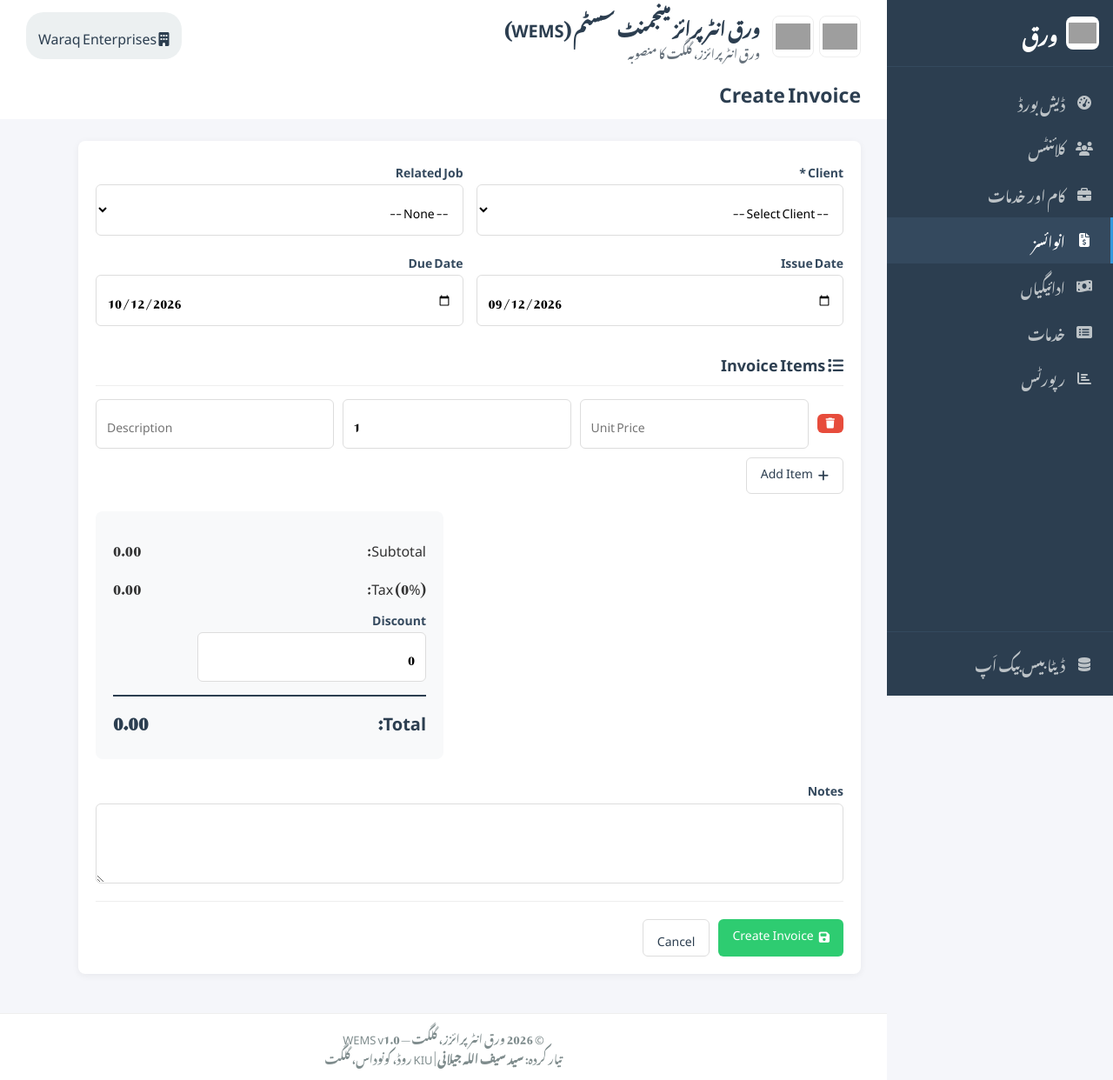
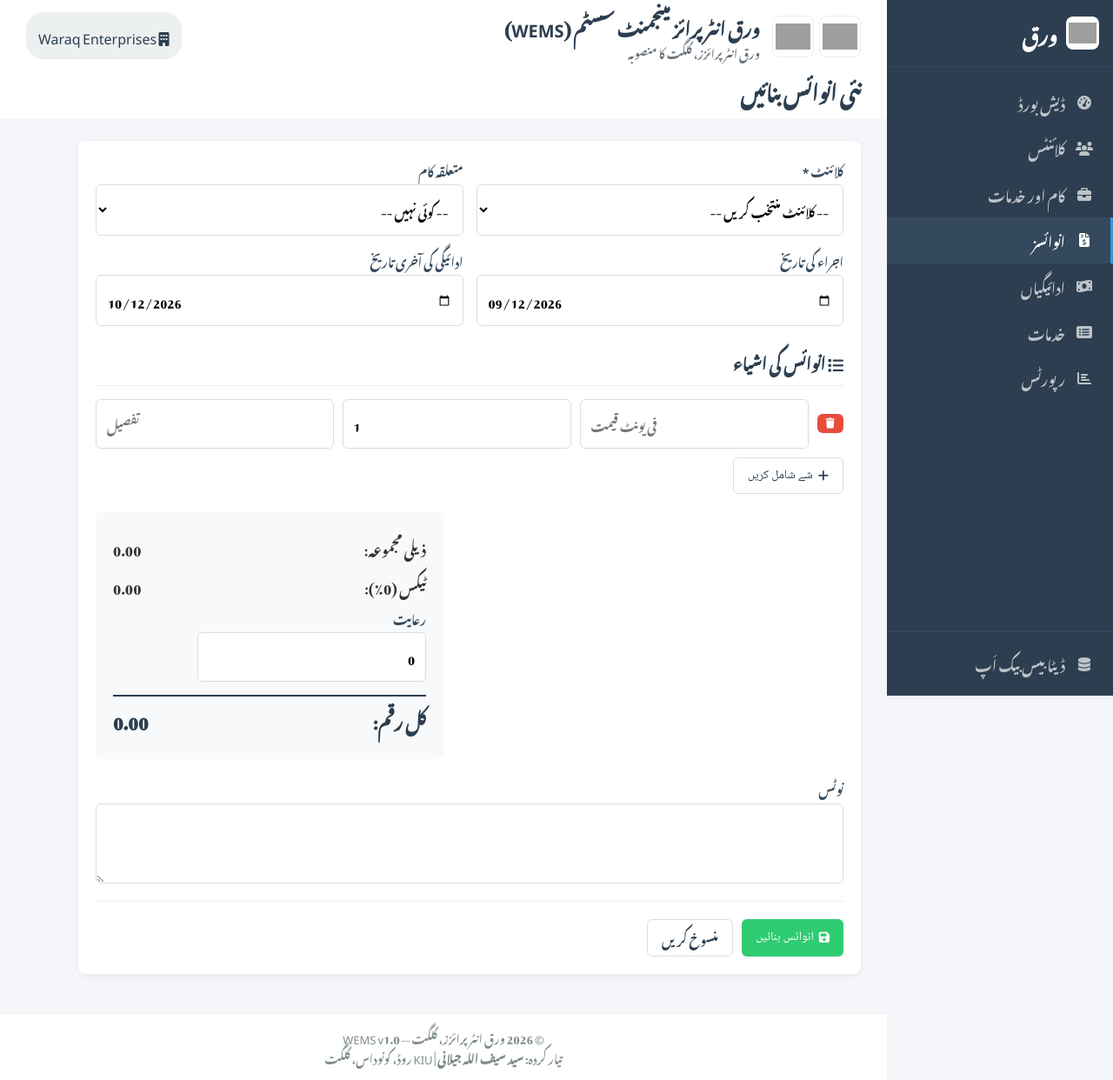
Before and after one commit to xl8saif/WEMS, a Flask app: page /invoices/create in a window 1280 px wide. Shown: the whole page at 87% size. Run offline with Flask 3, Linux system fonts and the light colour scheme; data comes from the database, SQL or seed files in the repository; data that the repository does not hold is empty; grey boxes are pictures that could not be loaded.

Commit message:
Localize invoice creation workflow to Urdu

```diff
--- a/templates/invoices/create.html
+++ b/templates/invoices/create.html
@@ -1,93 +1,20 @@
 {% extends "base.html" %}
-{% block title %}Create Invoice - WEMS{% endblock %}
-{% block page_title %}Create Invoice{% endblock %}
+{% block title %}نئی انوائس — WEMS{% endblock %}
+{% block page_title %}نئی انوائس بنائیں{% endblock %}
 {% block content %}
-<div class="card form-card">
-    <form method="post" class="form" id="invoiceForm">
-        <div class="form-row">
-            <div class="form-group">
-                <label for="client_id">Client *</label>
-                <select id="client_id" name="client_id" required class="form-select" onchange="loadClientJobs()">
-                    <option value="">-- Select Client --</option>
-                    {% for client in clients %}
-                    <option value="{{ client.id }}">{{ client.name }}</option>
-                    {% endfor %}
-                </select>
-            </div>
-            <div class="form-group">
-                <label for="job_id">Related Job</label>
-                <select id="job_id" name="job_id" class="form-select"><option value="">-- None --</option></select>
-            </div>
-        </div>
-        <div class="form-row">
-            <div class="form-group">
-                <label for="issue_date">Issue Date</label>
-                <input type="date" id="issue_date" name="issue_date" class="form-input">
-            </div>
-            <div class="form-group">
-                <label for="due_date">Due Date</label>
-                <input type="date" id="due_date" name="due_date" class="form-input">
-            </div>
-        </div>
-        <h3 class="section-title"><i class="fas fa-list"></i> Invoice Items</h3>
-        <div id="items-container">
-            <div class="invoice-item-row">
-                <input type="text" name="item_description[]" placeholder="Description" class="form-input" required>
-                <input type="number" name="item_quantity[]" placeholder="Qty" value="1" step="0.1" class="form-input qty-input" onchange="calculateTotals()">
-                <input type="number" name="item_unit_price[]" placeholder="Unit Price" step="0.01" class="form-input price-input" onchange="calculateTotals()">
-                <button type="button" class="btn btn-danger btn-sm" onclick="this.parentElement.remove(); calculateTotals();"><i class="fas fa-trash"></i></button>
-            </div>
-        </div>
-        <button type="button" class="btn btn-outline" onclick="addItemRow()"><i class="fas fa-plus"></i> Add Item</button>
-        <div class="invoice-summary">
-            <div class="summary-row"><span>Subtotal:</span><span id="subtotal">0.00</span></div>
-            <div class="summary-row"><span>Tax (0%):</span><span id="tax">0.00</span></div>
-            <div class="form-row"><div class="form-group"><label>Discount</label><input type="number" name="discount" id="discount" value="0" step="0.01" class="form-input" onchange="calculateTotals()"></div></div>
-            <div class="summary-row total"><span>Total:</span><span id="total">0.00</span></div>
-        </div>
-        <div class="form-group">
-            <label for="notes">Notes</label>
-            <textarea id="notes" name="notes" rows="2" class="form-input"></textarea>
-        </div>
-        <div class="form-actions">
-            <button type="submit" class="btn btn-success"><i class="fas fa-save"></i> Create Invoice</button>
-            <a href="{{ url_for('invoices_list') }}" class="btn btn-outline">Cancel</a>
-        </div>
-    </form>
-</div>
+<div class="card form-card"><form method="post" class="form" id="invoiceForm">
+<div class="form-row"><div class="form-group"><label for="client_id">کلائنٹ *</label><select id="client_id" name="client_id" required class="form-select" onchange="loadClientJobs()"><option value="">-- کلائنٹ منتخب کریں --</option>{% for client in clients %}<option value="{{ client.id }}">{{ client.name }}</option>{% endfor %}</select></div><div class="form-group"><label for="job_id">متعلقہ کام</label><select id="job_id" name="job_id" class="form-select"><option value="">-- کوئی نہیں --</option></select></div></div>
+<div class="form-row"><div class="form-group"><label for="issue_date">اجراء کی تاریخ</label><input type="date" id="issue_date" name="issue_date" class="form-input" dir="ltr"></div><div class="form-group"><label for="due_date">ادائیگی کی آخری تاریخ</label><input type="date" id="due_date" name="due_date" class="form-input" dir="ltr"></div></div>
+<h3 class="section-title"><i class="fas fa-list"></i> انوائس کی اشیاء</h3><div id="items-container"><div class="invoice-item-row"><input type="text" name="item_description[]" placeholder="تفصیل" class="form-input" required><input type="number" name="item_quantity[]" placeholder="مقدار" value="1" step="0.1" class="form-input qty-input" onchange="calculateTotals()"><input type="number" name="item_unit_price[]" placeholder="فی یونٹ قیمت" step="0.01" class="form-input price-input" onchange="calculateTotals()"><button type="button" class="btn btn-danger btn-sm" onclick="this.parentElement.remove(); calculateTotals();"><i class="fas fa-trash"></i></button></div></div>
+<button type="button" class="btn btn-outline" onclick="addItemRow()"><i class="fas fa-plus"></i> شے شامل کریں</button>
+<div class="invoice-summary"><div class="summary-row"><span>ذیلی مجموعہ:</span><span id="subtotal">0.00</span></div><div class="summary-row"><span>ٹیکس (0٪):</span><span id="tax">0.00</span></div><div class="form-row"><div class="form-group"><label>رعایت</label><input type="number" name="discount" id="discount" value="0" step="0.01" class="form-input" onchange="calculateTotals()"></div></div><div class="summary-row total"><span>کل رقم:</span><span id="total">0.00</span></div></div>
+<div class="form-group"><label for="notes">نوٹس</label><textarea id="notes" name="notes" rows="2" class="form-input"></textarea></div>
+<div class="form-actions"><button type="submit" class="btn btn-success"><i class="fas fa-save"></i> انوائس بنائیں</button><a href="{{ url_for('invoices_list') }}" class="btn btn-outline">منسوخ کریں</a></div>
+</form></div>
 <script>
-function addItemRow() {
-    const container = document.getElementById('items-container');
-    const row = document.createElement('div');
-    row.className = 'invoice-item-row';
-    row.innerHTML = `<input type="text" name="item_description[]" placeholder="Description" class="form-input" required><input type="number" name="item_quantity[]" placeholder="Qty" value="1" step="0.1" class="form-input qty-input" onchange="calculateTotals()"><input type="number" name="item_unit_price[]" placeholder="Unit Price" step="0.01" class="form-input price-input" onchange="calculateTotals()"><button type="button" class="btn btn-danger btn-sm" onclick="this.parentElement.remove(); calculateTotals();"><i class="fas fa-trash"></i></button>`;
-    container.appendChild(row);
-}
-function calculateTotals() {
-    let subtotal = 0;
-    document.querySelectorAll('.invoice-item-row').forEach(row => {
-        const qty = parseFloat(row.querySelector('.qty-input').value) || 0;
-        const price = parseFloat(row.querySelector('.price-input').value) || 0;
-        subtotal += qty * price;
-    });
-    const discount = parseFloat(document.getElementById('discount').value) || 0;
-    document.getElementById('subtotal').textContent = subtotal.toFixed(2);
-    document.getElementById('tax').textContent = '0.00';
-    document.getElementById('total').textContent = (subtotal - discount).toFixed(2);
-}
-async function loadClientJobs() {
-    const clientId = document.getElementById('client_id').value;
-    const jobSelect = document.getElementById('job_id');
-    jobSelect.innerHTML = '<option value="">-- None --</option>';
-    if (!clientId) return;
-    try {
-        const res = await fetch(`/api/client/${clientId}/jobs`);
-        const jobs = await res.json();
-        jobs.forEach(job => { const opt = document.createElement('option'); opt.value = job.id; opt.textContent = `${job.job_title} - ${job.cost}`; jobSelect.appendChild(opt); });
-    } catch(e) { console.error(e); }
-}
-document.getElementById('issue_date').valueAsDate = new Date();
-const due = new Date(); due.setDate(due.getDate() + 30);
-document.getElementById('due_date').valueAsDate = due;
+function addItemRow(){const container=document.getElementById('items-container');const row=document.createElement('div');row.className='invoice-item-row';row.innerHTML=`<input type="text" name="item_description[]" placeholder="تفصیل" class="form-input" required><input type="number" name="item_quantity[]" placeholder="مقدار" value="1" step="0.1" class="form-input qty-input" onchange="calculateTotals()"><input type="number" name="item_unit_price[]" placeholder="فی یونٹ قیمت" step="0.01" class="form-input price-input" onchange="calculateTotals()"><button type="button" class="btn btn-danger btn-sm" onclick="this.parentElement.remove(); calculateTotals();"><i class="fas fa-trash"></i></button>`;container.appendChild(row);}
+function calculateTotals(){let subtotal=0;document.querySelectorAll('.invoice-item-row').forEach(row=>{const qty=parseFloat(row.querySelector('.qty-input').value)||0;const price=parseFloat(row.querySelector('.price-input').value)||0;subtotal+=qty*price;});const discount=parseFloat(document.getElementById('discount').value)||0;document.getElementById('subtotal').textContent=subtotal.toFixed(2);document.getElementById('tax').textContent='0.00';document.getElementById('total').textContent=(subtotal-discount).toFixed(2);}
+async function loadClientJobs(){const clientId=document.getElementById('client_id').value;const jobSelect=document.getElementById('job_id');jobSelect.innerHTML='<option value="">-- کوئی نہیں --</option>';if(!clientId)return;try{const res=await fetch(`/api/client/${clientId}/jobs`);const jobs=await res.json();jobs.forEach(job=>{const opt=document.createElement('option');opt.value=job.id;opt.textContent=`${job.job_title} - ${job.cost}`;jobSelect.appendChild(opt);});}catch(e){console.error(e);}}
+document.getElementById('issue_date').valueAsDate=new Date();const due=new Date();due.setDate(due.getDate()+30);document.getElementById('due_date').valueAsDate=due;
 </script>
 {% endblock %}
```
